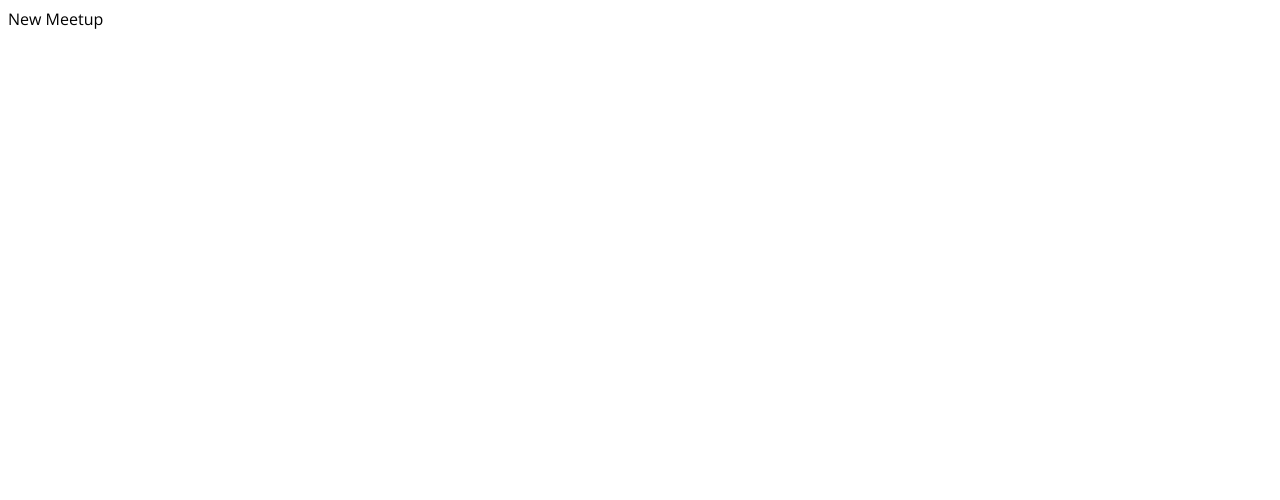
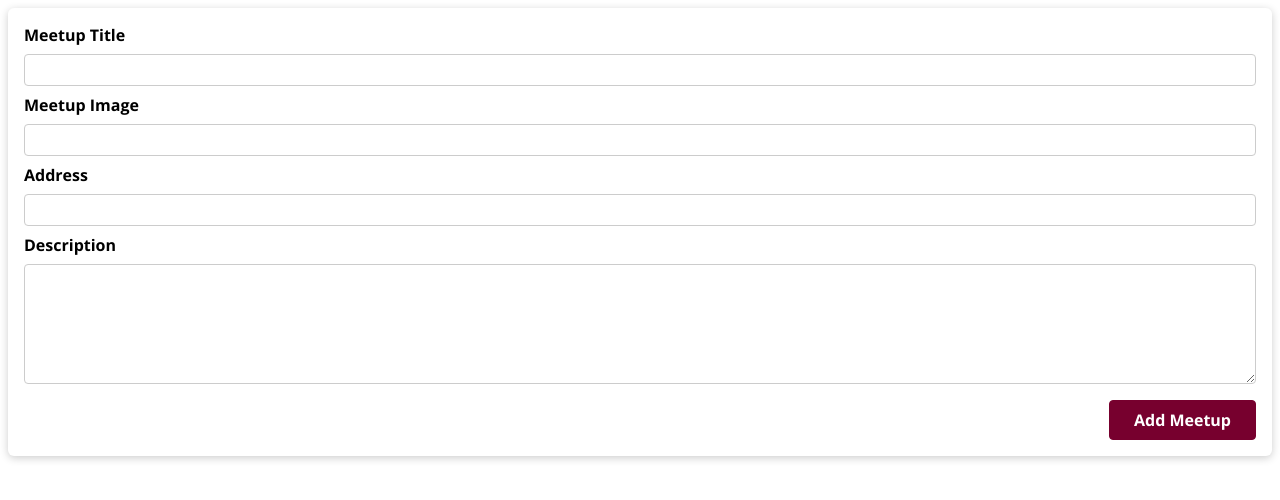
Before and after one commit to Ger4eK/Next-Meetup-App, a Next.js app: page /new-meetup in a window 1280 px wide. Shown: the top 500 px of the page. Built offline with nearby package versions, Linux system fonts and the light colour scheme.

Commit message:
added the new meetup form

```diff
--- a/pages/new-meetup.jsx
+++ b/pages/new-meetup.jsx
@@ -1,7 +1,11 @@
-import React from 'react';
+import NewMeetupForm from '../components/meetups/NewMeetupForm/NewMeetupForm';
 
-const newMeetup = () => {
-  return <div>New Meetup</div>;
+const NewMeetupPage = () => {
+  const addMeetupHandler = (enteredMeetupData) => {
+    console.log(enteredMeetupData);
+  };
+
+  return <NewMeetupForm onAddMeetup={addMeetupHandler} />;
 };
 
-export default newMeetup;
+export default NewMeetupPage;
```
